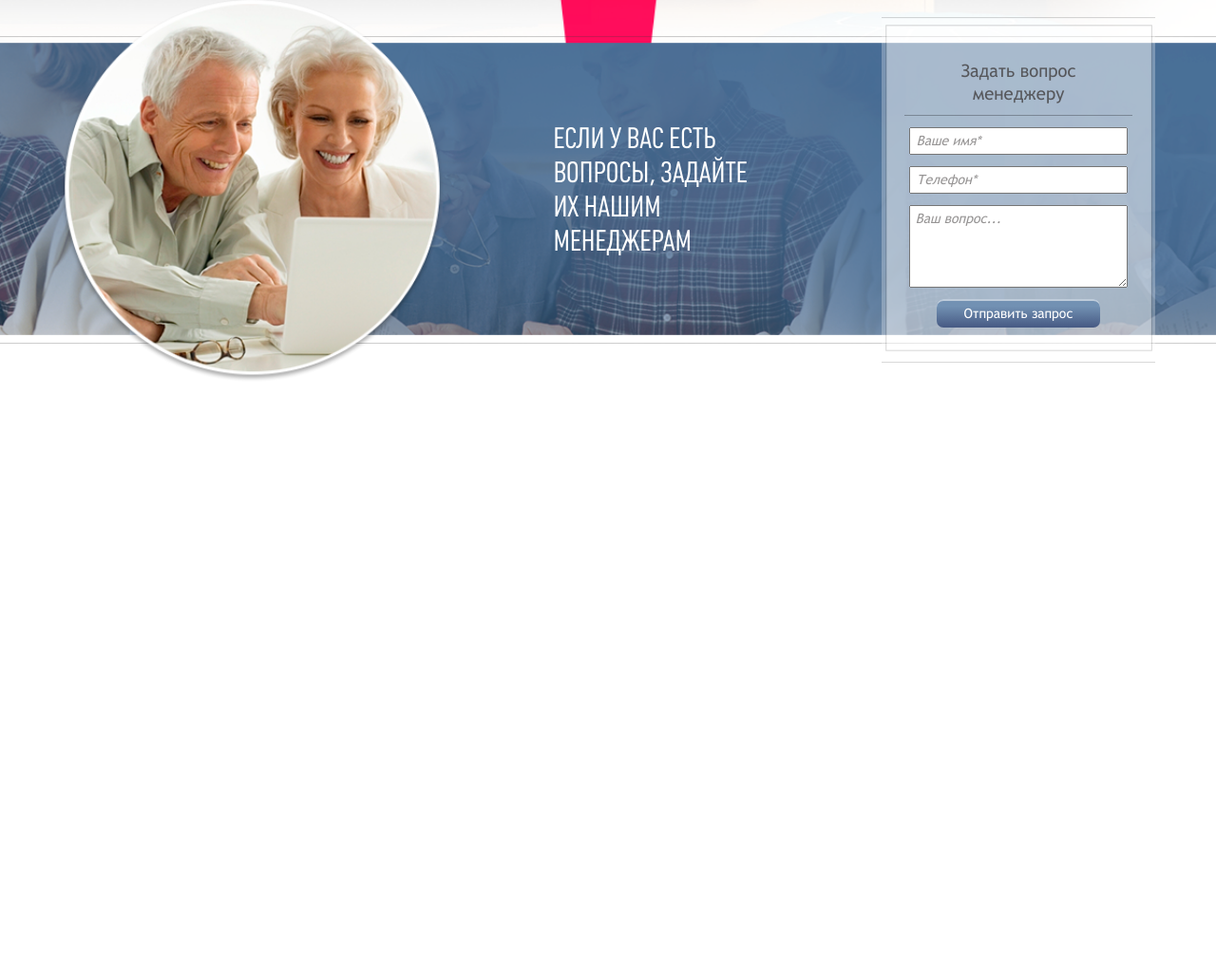
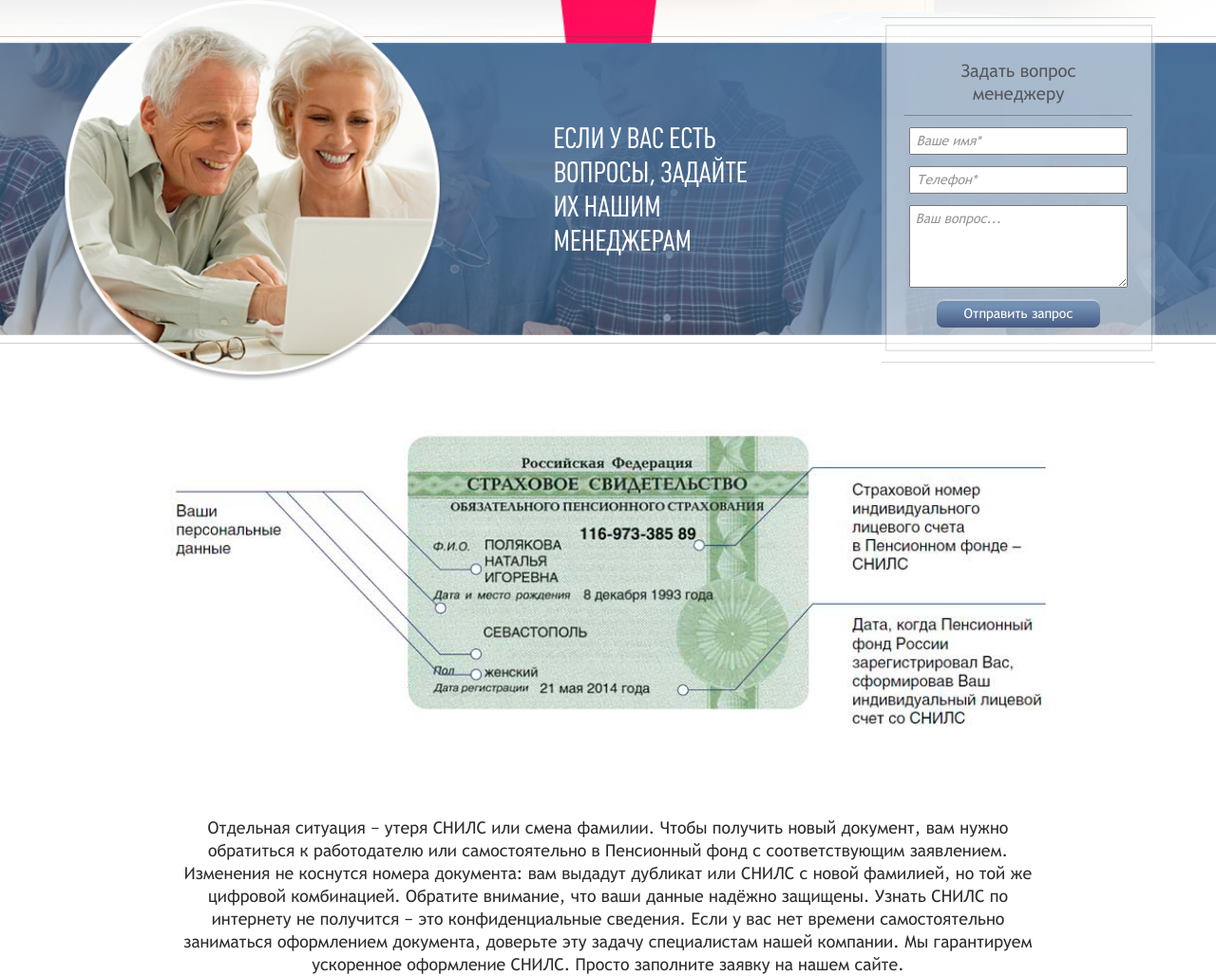
Before and after one commit to byshabay/snils.su, a PHP site: page /index.html in a window 1280 px wide. Shown: the part 2374-3402 px from the top of the page at 95% size. Before the commit the page ends 2774 px from the top, so only its background shows below. Run offline with PHP 8.4, Linux system fonts and the light colour scheme.

Commit message:
Add fifth block

```diff
--- a/index.html
+++ b/index.html
@@ -116,6 +116,15 @@
             </form>
         </div>
     </div>
+    <div class="fifth_block container">
+        <img src="src/snils_2.png" alt="СНИЛС">
+        <p>Отдельная ситуация − утеря СНИЛС или смена фамилии. Чтобы получить новый документ, вам нужно обратиться
+            к работодателю или самостоятельно в Пенсионный фонд с соответствующим заявлением.
+            Изменения не коснутся номера документа: вам выдадут дубликат или СНИЛС с новой фамилией, но той же цифровой комбинацией.
+            Обратите внимание, что ваши данные надёжно защищены. Узнать СНИЛС по интернету не получится − это конфиденциальные сведения.
+            Если у вас нет времени самостоятельно заниматься оформлением документа, доверьте эту задачу специалистам нашей компании.
+            Мы гарантируем ускоренное оформление СНИЛС. Просто заполните заявку на нашем сайте.</p>
+    </div>
 
 
     <script src="https://ajax.googleapis.com/ajax/libs/jquery/2.2.0/jquery.min.js"></script>
--- a/style.css
+++ b/style.css
@@ -388,6 +388,22 @@ body{
     background: linear-gradient( #20437a 25% , #142b4e );
     box-shadow:inset 0 2px 0 0 #90a2be;
 }
+.fifth_block{
+    text-align: center;
+}
+.fifth_block p{
+    color: #2d2d2d;
+    font-size: var(--text_17);
+    font-family: var(--trebuchet);
+    line-height: 24px;
+    margin: 90px auto 0;
+    width: 80%;
+}
+.fifth_block img{
+    margin: 90px auto 0;
+    width: 80%;
+}
+
 
 @media (max-width: 767px){
     .header__burger{
@@ -555,6 +571,14 @@ body{
         padding: 50px 0;
         margin-top: -210px;
     }
+    .fifth_block p, .fifth_block img{
+        margin: 50px auto 0;
+        width: 100%;
+        text-align: justify;
+    }
+}
+
+
 }
 @media (max-width: 380px){
     .second_block h2{
```
Also changed, not shown: src/snils_2.png (renamed from src/fourth_block.png).
